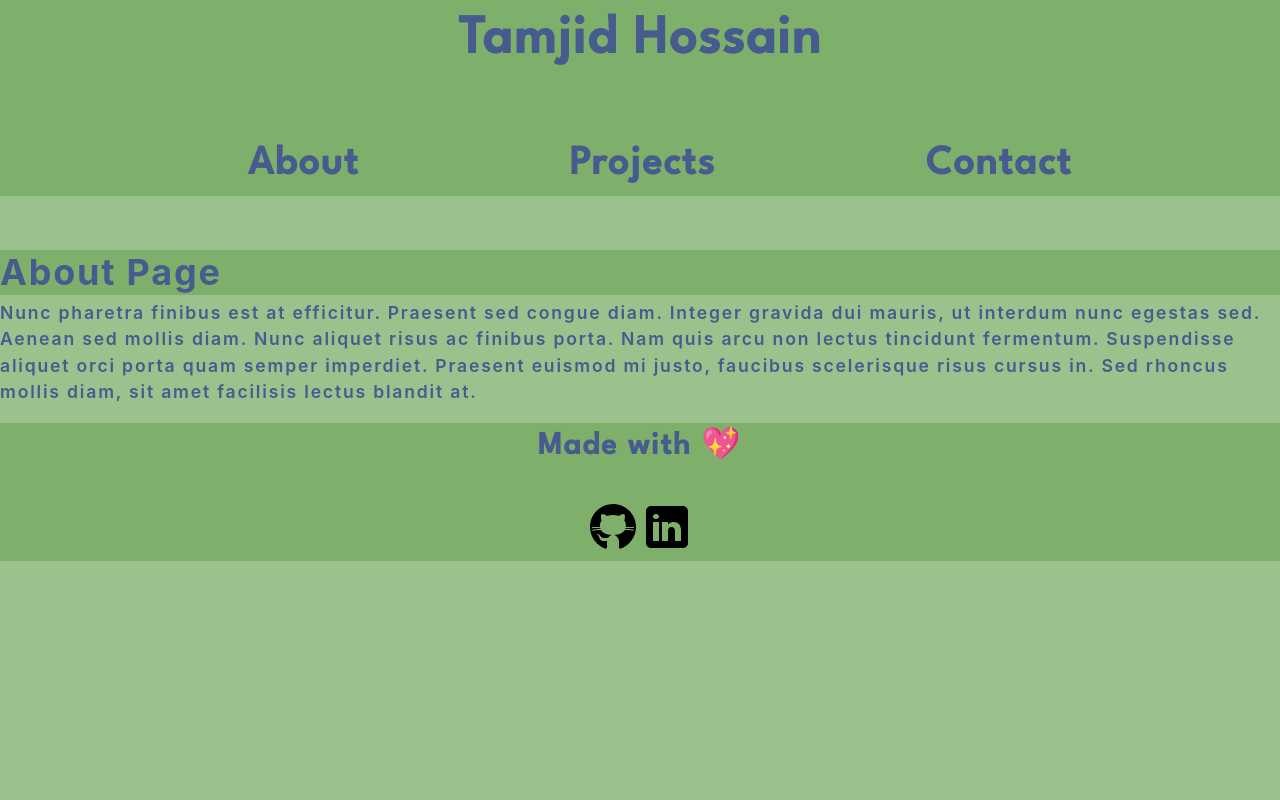
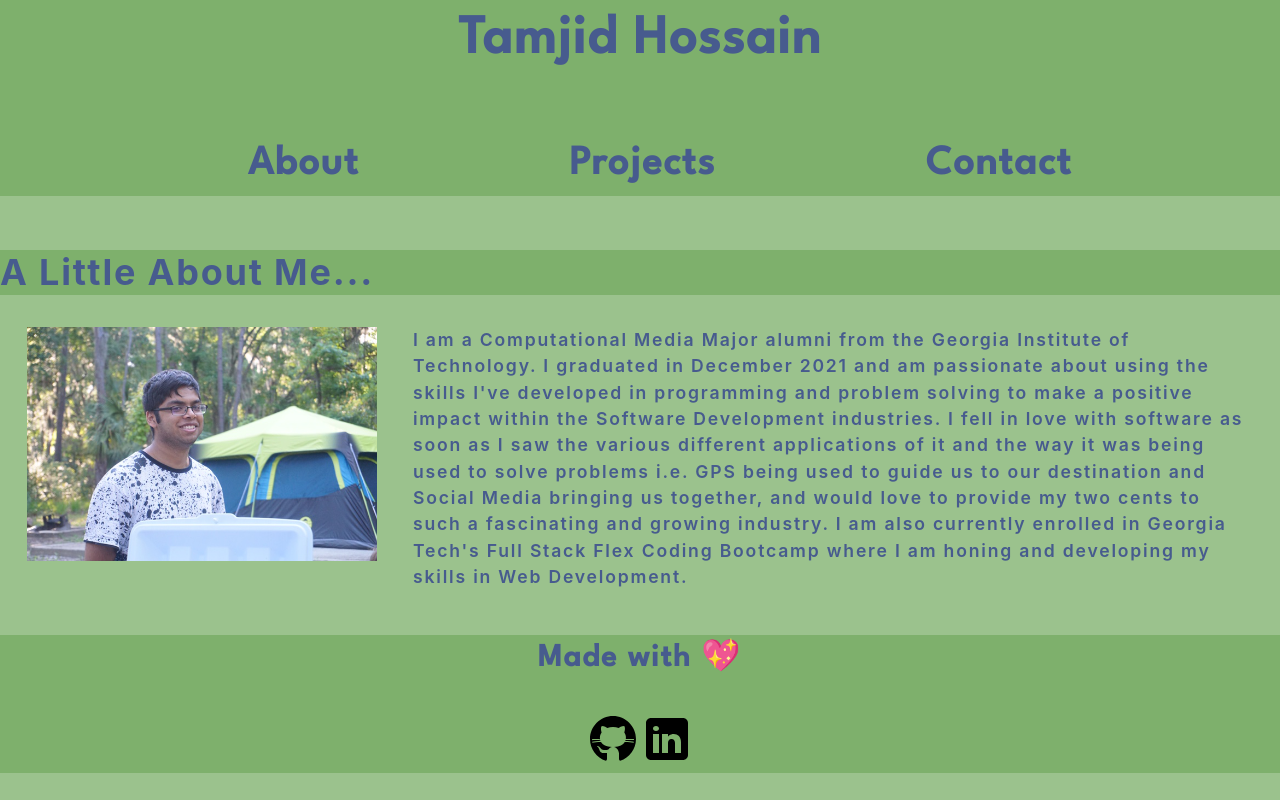
Before and after one commit to thossain30/react-portfolio, a React (Create React App) app: page / in a window 1280 px wide. Built offline with nearby package versions, Linux system fonts and the light colour scheme.

Commit message:
Finished about me and contact page

```diff
--- a/src/components/pages/AboutMe.js
+++ b/src/components/pages/AboutMe.js
@@ -1,17 +1,24 @@
 import React from 'react';
+import { Image } from 'react-bootstrap';
+import selfPhoto from '../../images/IMG_1909.png'
 
 export default function About() {
   return (
     <div>
-      <h1>About Page</h1>
-      <p>
-        Nunc pharetra finibus est at efficitur. Praesent sed congue diam.
-        Integer gravida dui mauris, ut interdum nunc egestas sed. Aenean sed
-        mollis diam. Nunc aliquet risus ac finibus porta. Nam quis arcu non
-        lectus tincidunt fermentum. Suspendisse aliquet orci porta quam semper
-        imperdiet. Praesent euismod mi justo, faucibus scelerisque risus cursus
-        in. Sed rhoncus mollis diam, sit amet facilisis lectus blandit at.
-      </p>
+      <h1>A Little About Me...</h1>
+      <div className='AboutMe'>
+        <Image src={selfPhoto} width={350} height={234.06}/>
+        <p>
+          I am a Computational Media Major alumni from the Georgia Institute of Technology.
+          I graduated in December 2021 and am passionate about using the skills I've developed in
+          programming and problem solving to make a positive impact within the Software Development
+          industries. I fell in love with software as soon as I saw the various different applications
+          of it and the way it was being used to solve problems i.e. GPS being used to guide us to our
+          destination and Social Media bringing us together, and would love to provide my two cents to
+          such a fascinating and growing industry. I am also currently enrolled in Georgia Tech's
+          Full Stack Flex Coding Bootcamp where I am honing and developing my skills in Web Development.
+        </p>
+      </div>
     </div>
   );
 }
--- a/src/components/pages/Contact.js
+++ b/src/components/pages/Contact.js
@@ -3,20 +3,12 @@ import React from 'react';
 export default function Contact() {
   return (
     <div>
-      <h1>Contact Page</h1>
-      <p>
-        Integer cursus bibendum sem non pretium. Vestibulum in aliquet sem, quis
-        molestie urna. Aliquam semper ultrices varius. Aliquam faucibus sit amet
-        magna a ultrices. Aenean pellentesque placerat lacus imperdiet
-        efficitur. In felis nisl, luctus non ante euismod, tincidunt bibendum
-        mi. In a molestie nisl, eu sodales diam. Nam tincidunt lacus quis magna
-        posuere, eget tristique dui dapibus. Maecenas fermentum elementum
-        faucibus. Quisque nec metus vestibulum, egestas massa eu, sollicitudin
-        ipsum. Nulla facilisi. Sed ut erat ligula. Nam tincidunt nunc in nibh
-        dictum ullamcorper. Class aptent taciti sociosqu ad litora torquent per
-        conubia nostra, per inceptos himenaeos. Etiam ornare rutrum felis at
-        rhoncus. Etiam vel condimentum magna, quis tempor nulla.
-      </p>
+      <h1>Feel Free To Reach Out</h1>
+      <ol className="list-group">
+        <li className='contactLink'>Email: <a href='mailto:tamjidh99@gmail.com'>tamjidh99@gmail.com</a></li>
+        <li className='contactLink'>Github: <a href='github.com/thossain30'>github.com/thossain30</a></li>
+        <li className='contactLink'>LinkedIn: <a href='https://www.linkedin.com/in/tamjid-hossain-550060192/'>linkedin.com/in/tamjid-hossain-550060192/</a></li>
+      </ol>
     </div>
   );
 }
--- a/src/index.css
+++ b/src/index.css
@@ -6,13 +6,8 @@
   --coolgray: #7d869c;
   --lapislazuli: #475b8e;
   --asparagus: #7EB06C;
-    /* --cream: #8c54ff;
-  --secondary: #F3A847;
-  --tertiary: #B12704;
-  --cream: #fafafa;
-  --dark: #B84A62;
-  --darker: #111111;
-  --error: rgb(228, 46, 1); */
+  --skyblue: #77d4e4;
+  --magenta: #C639C6;
   --spacing-one: calc(1rem * 0.5);
   --spacing-two: calc(1rem);
   --spacing-five: calc(2.5rem);
@@ -74,6 +69,13 @@ h1, h2, h3 {
 .nav {
   display: flex;
   justify-content: space-evenly;
+}
+
+
+.AboutMe {
+  display: inline-flex;
+  column-gap: 2em;
+  margin: 1.5em;
 }
 
 
@@ -150,9 +152,24 @@ a {
   /* font-weight: bold; */
 }
 
-a:hover {
+
+
+.nav-tabs a:hover {
   text-decoration: underline;
+  color: var(--cream);
+  transition: 0.1s;
 }
+
+.card-text :hover {
+  color: var(--skyblue);
+  transition: 0.3s;
+}
+
+.contactLink a:hover {
+  color: var(--magenta);
+  transition: 0.3s;
+}
+
 
 
 
```
Also changed, not shown: src/images/IMG_1909.png (added).
